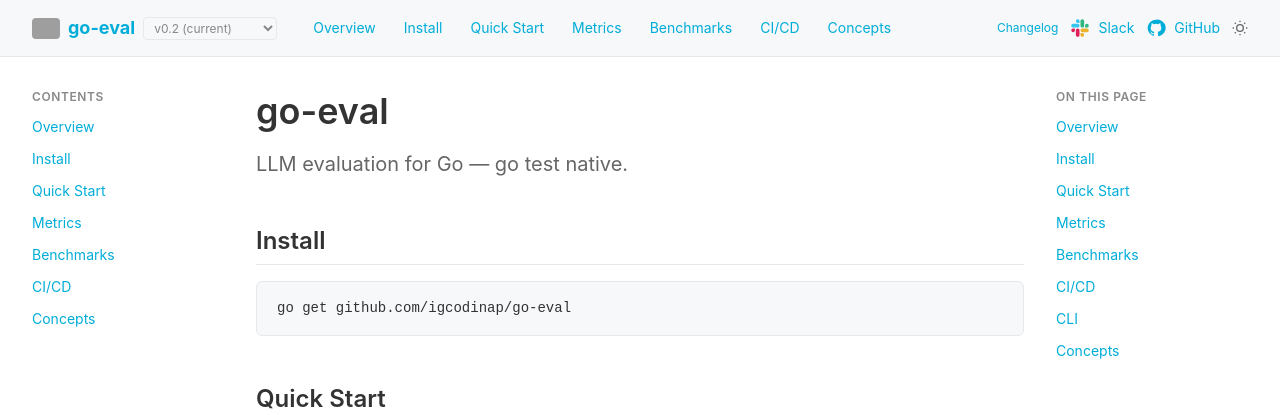
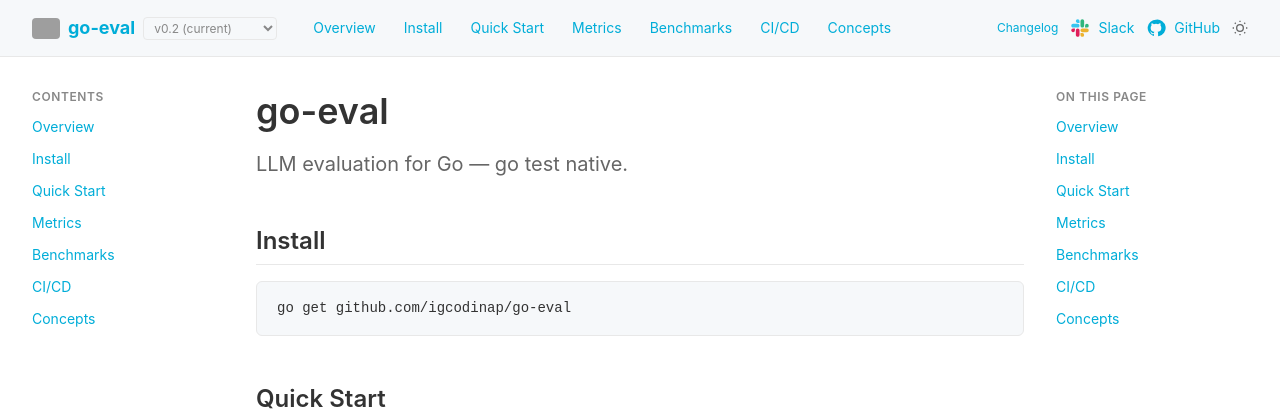
Before and after one commit to igcodinap/go-eval-web, a Next.js app: page / in a window 1280 px wide. Shown: the top 415 px of the page. Built offline with nearby package versions, Linux system fonts and the light colour scheme; grey boxes are pictures that could not be loaded.

Commit message:
Fix: hide CLI sidebar link when v0.2 selected

```diff
--- a/src/app/page.tsx
+++ b/src/app/page.tsx
@@ -481,7 +481,9 @@ benchstat old.txt new.txt`}</code>
                 <li><a href="#metrics" className="block py-1">Metrics</a></li>
                 <li><a href="#benchmarks" className="block py-1">Benchmarks</a></li>
                 <li><a href="#cicd" className="block py-1">CI/CD</a></li>
-                <li><a href="#cli" className="block py-1">CLI</a></li>
+                {currentVersion === "v0.3-unreleased" && (
+                  <li><a href="#cli" className="block py-1">CLI</a></li>
+                )}
                 <li><a href="#concepts" className="block py-1">Concepts</a></li>
               </ul>
             </div>
```
